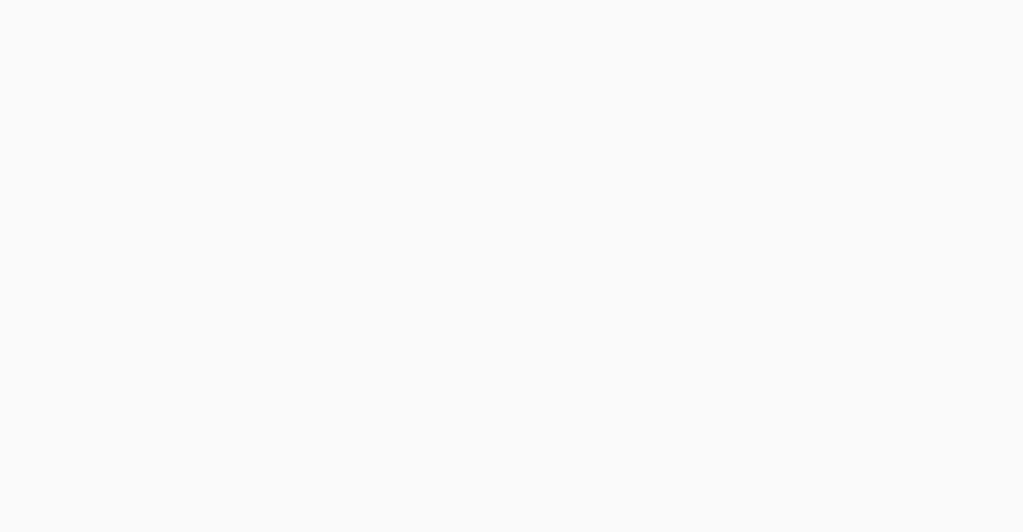
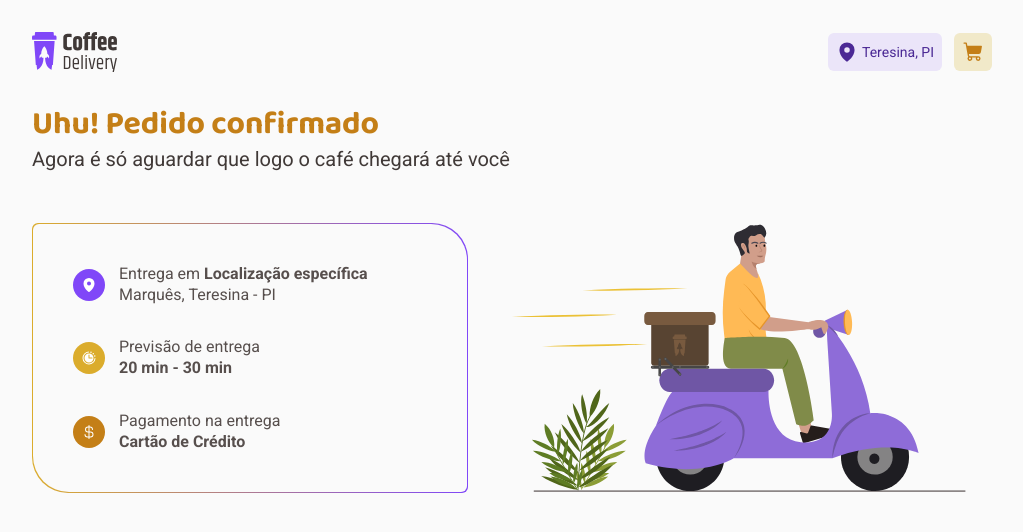
Before and after one commit to Dex64ter/Coffee-Delivery, a React (Vite) app: page /success in a window 1280 px wide. Before the commit this address had no page. Shown: the top 532 px of the page, without its empty margins (128-1151 px from the left). Built offline with nearby package versions, Linux system fonts and the light colour scheme.

Commit message:
Criação da página de sucesso

```diff
--- a/src/Router.tsx
+++ b/src/Router.tsx
@@ -2,6 +2,7 @@ import { Routes, Route } from 'react-router-dom'
 import { Home } from './pages/Home'
 import { Checkout } from './pages/Checkout'
 import { DefaultLayout } from './layouts/DefaultLayout'
+import { Success } from './pages/Success'
 
 export function Router() {
   return (
@@ -9,6 +10,7 @@ export function Router() {
       <Route path="/" element={<DefaultLayout />}>
         <Route path="/" element={<Home />} />
         <Route path="/checkout" element={<Checkout />} />
+        <Route path="/success" element={<Success />} />
       </Route>
     </Routes>
   )
--- /dev/null
+++ b/src/pages/Success/index.tsx
@@ -0,0 +1,62 @@
+import { ClockCountdown, CurrencyDollar, MapPin } from '@phosphor-icons/react'
+import SaiuParaEntrega from '../../assets/Illustration.svg'
+import {
+  MainContainer,
+  MainInfo,
+  SubtitleSuccesPage,
+  TitlePageSuccess,
+  MainContent,
+  IconBox,
+  IconBoxText,
+} from './styles'
+
+export function Success() {
+  return (
+    <div>
+      <TitlePageSuccess>Uhu! Pedido confirmado</TitlePageSuccess>
+      <SubtitleSuccesPage>
+        Agora é só aguardar que logo o café chegará até você
+      </SubtitleSuccesPage>
+
+      <MainContainer>
+        <MainInfo>
+          <MainContent>
+            <p>
+              <IconBox variant="purple">
+                <MapPin size={16} weight="fill" />
+              </IconBox>
+              <IconBoxText>
+                <span>
+                  Entrega em <strong>Localização específica</strong>
+                </span>
+                <span>Marquês, Teresina - PI</span>
+              </IconBoxText>
+            </p>
+            <p>
+              <IconBox variant="yellow">
+                <ClockCountdown size={16} weight="fill" />
+              </IconBox>
+              <IconBoxText>
+                <span>Previsão de entrega</span>
+                <strong>20 min - 30 min</strong>
+              </IconBoxText>
+            </p>
+            <p>
+              <IconBox variant="yellow-dark">
+                <CurrencyDollar size={16} />
+              </IconBox>
+              <IconBoxText>
+                <span>Pagamento na entrega</span>
+                <strong>Cartão de Crédito</strong>
+              </IconBoxText>
+            </p>
+          </MainContent>
+        </MainInfo>
+        <img
+          src={SaiuParaEntrega}
+          alt="Rapaz em uma motocicleta saindo para entregar o pedido"
+        />
+      </MainContainer>
+    </div>
+  )
+}
--- /dev/null
+++ b/src/pages/Success/styles.ts
@@ -0,0 +1,67 @@
+import styled from 'styled-components'
+
+export const TitlePageSuccess = styled.h1`
+  color: ${(props) => props.theme.product['yellow-dark']};
+  font-family: 'Baloo 2', sans-serif;
+  font-weight: bolder;
+`
+
+export const SubtitleSuccesPage = styled.h3`
+  color: ${(props) => props.theme.base['base-subtitle']};
+  font-size: 1.25rem;
+  font-weight: 500;
+`
+
+export const MainContainer = styled.main`
+  width: 100%;
+  display: flex;
+  align-items: center;
+  gap: 2rem;
+
+  margin-top: 2.5rem;
+`
+
+export const MainInfo = styled.div`
+  width: 100%;
+
+  border: 1px solid;
+  border-radius: 6px 36px;
+  border-color: transparent;
+  background-origin: border-box;
+  background-image: ${(props) =>
+    `linear-gradient(to right, ${props.theme.product.yellow}, ${props.theme.product.purple})`};
+`
+
+export const MainContent = styled.div`
+  display: flex;
+  flex-direction: column;
+  gap: 2rem;
+  padding: 2.5rem;
+  border-radius: 6px 36px;
+  background: ${(props) => props.theme.base.background};
+
+  p {
+    display: flex;
+    align-items: center;
+    gap: 0.875rem;
+  }
+`
+
+interface IconBoxProps {
+  variant: 'yellow' | 'purple' | 'yellow-dark'
+}
+
+export const IconBox = styled.div<IconBoxProps>`
+  display: flex;
+  align-items: center;
+  justify-content: center;
+  border-radius: 50%;
+  padding: 0.5rem;
+  background: ${(props) => props.theme.product[props.variant]};
+  color: ${(props) => props.theme.white};
+`
+
+export const IconBoxText = styled.div`
+  display: flex;
+  flex-direction: column;
+`
```
Also changed, not shown: src/assets/Illustration.svg (added).
